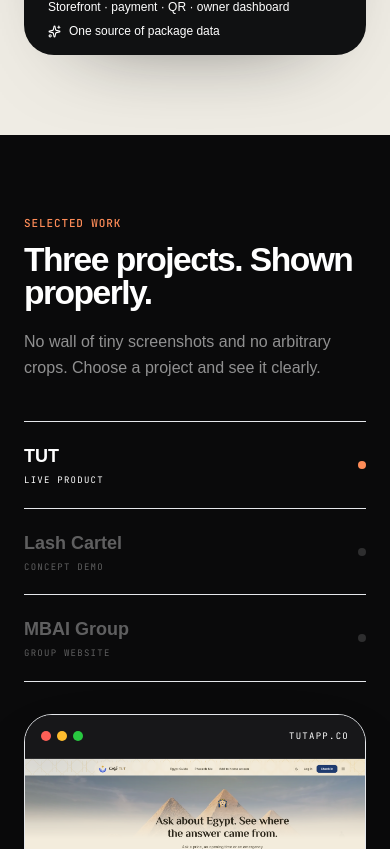
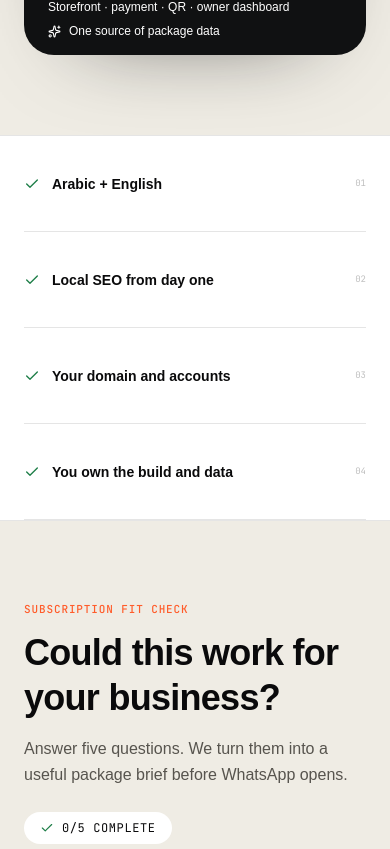
Before and after one commit to mohanadbarakattt/autoleadss, a React (Vite) app: page / in a window 390 px wide. Shown: the part 4375-5224 px from the top of the page. Built offline with nearby package versions, Linux system fonts and the light colour scheme; no server answers; a web font is replaced by a local one.

Commit message:
Add membership fit check to homepage

```diff
--- a/src/components/Navigation.tsx
+++ b/src/components/Navigation.tsx
@@ -46,15 +46,17 @@ export default function Navigation() {
   const navLinks = locale === 'ar'
     ? [
         { label: 'المنتج', href: `${home}#offer`, id: 'offer' },
-        { label: 'الأمثلة', href: localePath('/work'), id: 'work' },
-        { label: 'الباقات', href: localePath('/packages'), id: 'packages' },
-        { label: 'الأسعار', href: localePath('/se3r'), id: 'pricing' },
+        { label: 'الباقات', href: `${home}#packages`, id: 'packages' },
+        { label: 'اختبر الفكرة', href: `${home}#quote-builder`, id: 'quote-builder' },
+        { label: 'شغلنا', href: `${home}#work`, id: 'work' },
+        { label: 'السعر', href: `${home}#pricing`, id: 'pricing' },
       ]
     : [
         { label: 'Product', href: `${home}#offer`, id: 'offer' },
-        { label: 'Examples', href: localePath('/work'), id: 'work' },
-        { label: 'Packages', href: localePath('/packages'), id: 'packages' },
-        { label: 'Pricing', href: localePath('/pricing'), id: 'pricing' },
+        { label: 'Packages', href: `${home}#packages`, id: 'packages' },
+        { label: 'Fit check', href: `${home}#quote-builder`, id: 'quote-builder' },
+        { label: 'Work', href: `${home}#work`, id: 'work' },
+        { label: 'Price', href: `${home}#pricing`, id: 'pricing' },
       ]
 
   useEffect(() => {
--- a/src/components/sections/HomePageSystem.tsx
+++ b/src/components/sections/HomePageSystem.tsx
@@ -18,6 +18,7 @@ import {
 } from 'lucide-react'
 import type { LucideIcon } from 'lucide-react'
 import MembershipFlowDemo from '../MembershipFlowDemo'
+import QuoteBuilder from './QuoteBuilder'
 import { useLocale, useT } from '../../i18n/LocaleProvider'
 import { trackLeadFormConversion } from '../../analytics'
 import { waLink } from '../../site'
@@ -150,6 +151,27 @@ function MembershipFlow() {
             </li>
           ))}
         </ol>
+      </div>
+    </section>
+  )
+}
+
+function TrustStrip() {
+  const { isRTL } = useLocale()
+  const points = isRTL
+    ? ['عربي وإنجليزي', 'SEO محلي من البداية', 'على دومينك وحساباتك', 'النسخة والبيانات ملكك']
+    : ['Arabic + English', 'Local SEO from day one', 'Your domain and accounts', 'You own the build and data']
+
+  return (
+    <section className="border-y border-black/10 bg-white">
+      <div className="content-width grid sm:grid-cols-2 lg:grid-cols-4">
+        {points.map((point, index) => (
+          <div key={point} className="flex min-h-24 items-center gap-3 border-b border-black/10 py-5 sm:px-5 lg:border-b-0 lg:border-e first:ps-0 last:border-e-0">
+            <Check size={16} className="shrink-0 text-[#1E7E48]" />
+            <span className="text-sm font-semibold">{point}</span>
+            <span className="ms-auto font-mono text-[9px] text-black/25">0{index + 1}</span>
+          </div>
+        ))}
       </div>
     </section>
   )
@@ -410,6 +432,8 @@ export default function HomePageSystem() {
       <Hero />
       <MembershipFlow />
       <PackageLab />
+      <TrustStrip />
+      <QuoteBuilder />
       <Work />
       <FoundingOffer />
       <FaqAndContact />
```
